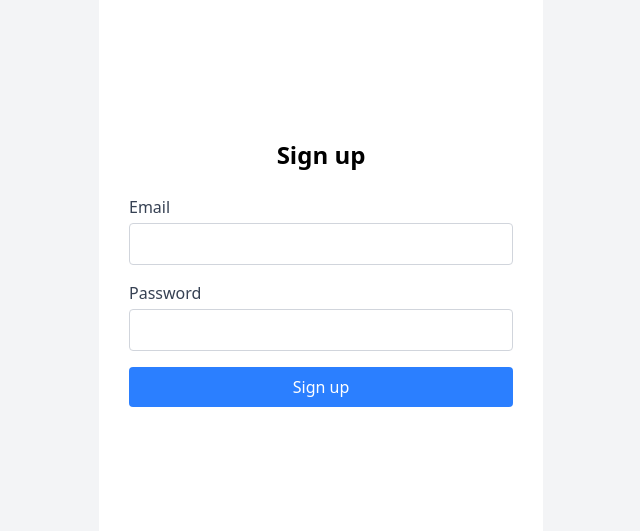
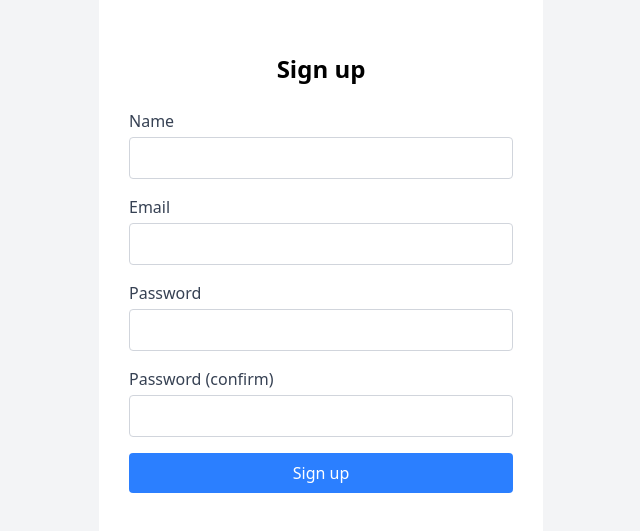
Before and after one commit to Sangwoo-Oh/DreamTracker, a React (Vite) app in the folder dreamtracker-frontend/: page /signup in a window 1280 px wide. Shown: the part 127-658 px from the top of the page, without its empty margins (319-959 px from the left). Built offline with nearby package versions, Linux system fonts and the light colour scheme; no server answers.

Commit message:
modified auth ui

```diff
--- a/dreamtracker-frontend/src/SignUp.tsx
+++ b/dreamtracker-frontend/src/SignUp.tsx
@@ -1,15 +1,17 @@
 import { useState } from "react";
 import {
-  auth,
+  createUserWithEmailAndPassword,
   signInWithEmailAndPassword,
-  createUserWithEmailAndPassword,
-} from "./services/auth/firebase";
-
+} from "./services/auth/auth.service";
+import { useNavigate } from "react-router";
 const SignUp = () => {
+  const [name, setName] = useState("");
   const [email, setEmail] = useState("");
   const [password, setPassword] = useState("");
+  const [password2, setPassword2] = useState("");
   const [error, setError] = useState("");
   const [loading, setLoading] = useState(false);
+  const navigate = useNavigate();
 
   const handleSignUp = async (e: React.FormEvent) => {
     e.preventDefault();
@@ -17,13 +19,22 @@ const SignUp = () => {
     setError("");
 
     try {
+      if (password !== password2) {
+        setError("Passwords do not match.");
+        setLoading(false);
+        return;
+      }
+
       const userCredential = await createUserWithEmailAndPassword(
-        auth,
+        name,
         email,
         password
-      );
-      console.log("User Created:", userCredential.user);
-      alert("Sign-up successful!");
+      )
+
+      console.log("User Created:", userCredential);
+      await signInWithEmailAndPassword(email, password);
+      navigate("/");
+
     } catch (error: unknown) {
       if (error instanceof Error) {
         console.error("Sign up Error:", error.message);
@@ -46,6 +57,17 @@ const SignUp = () => {
 
         <form onSubmit={handleSignUp} className="space-y-4">
           <div>
+            <label className="block text-gray-700">Name</label>
+            <input
+              type="text"
+              className="w-full p-2 border border-gray-300 rounded mt-1"
+              value={name}
+              onChange={(e) => setName(e.target.value)}
+              required
+            />
+          </div>
+
+          <div>
             <label className="block text-gray-700">Email</label>
             <input
               type="email"
@@ -67,6 +89,17 @@ const SignUp = () => {
             />
           </div>
 
+          <div>
+            <label className="block text-gray-700">Password {"(confirm)"}</label>
+            <input
+              type="password"
+              className="w-full p-2 border border-gray-300 rounded mt-1"
+              value={password2}
+              onChange={(e) => setPassword2(e.target.value)}
+              required
+            />
+          </div>
+
           <button
             type="submit"
             className="w-full bg-blue-500 text-white py-2 rounded hover:bg-blue-600 transition duration-300"
--- a/dreamtracker-frontend/src/services/auth/auth.service.ts
+++ b/dreamtracker-frontend/src/services/auth/auth.service.ts
@@ -95,6 +95,38 @@ export const authGuard = () => {
   return true;
 };
 
+export const createUserWithEmailAndPassword = async (
+  displayName: string,
+  email: string,
+  password: string,
+) => {
+  try {
+    // get csrf-token
+    await fetch(`${URL}/sanctum/csrf-cookie`, {
+      method: "GET",
+      credentials: "include",
+    });
+
+    const response = await fetch(`${URL}/api/signup`, {
+      method: "POST",
+      credentials: "include",
+      headers: {
+        "Content-Type": "application/json",
+        "X-XSRF-TOKEN": getCookie("XSRF-TOKEN"),
+      },
+      body: JSON.stringify({ email, password, displayName }),
+    });
+    const data = await response.json();
+    return data;
+  } catch (error: unknown) {
+    if (error instanceof Error) {
+      console.error("Sign up Error:", error.message);
+    } else {
+      console.error("Unexpected error", error);
+    }
+  }
+};
+
 export const signOut = async () => {
   try {
     await fetch(`${URL}/api/logout`, {
```
Also changed, not shown: dreamtracker-frontend/src/Login.tsx (+2 -6 lines).
